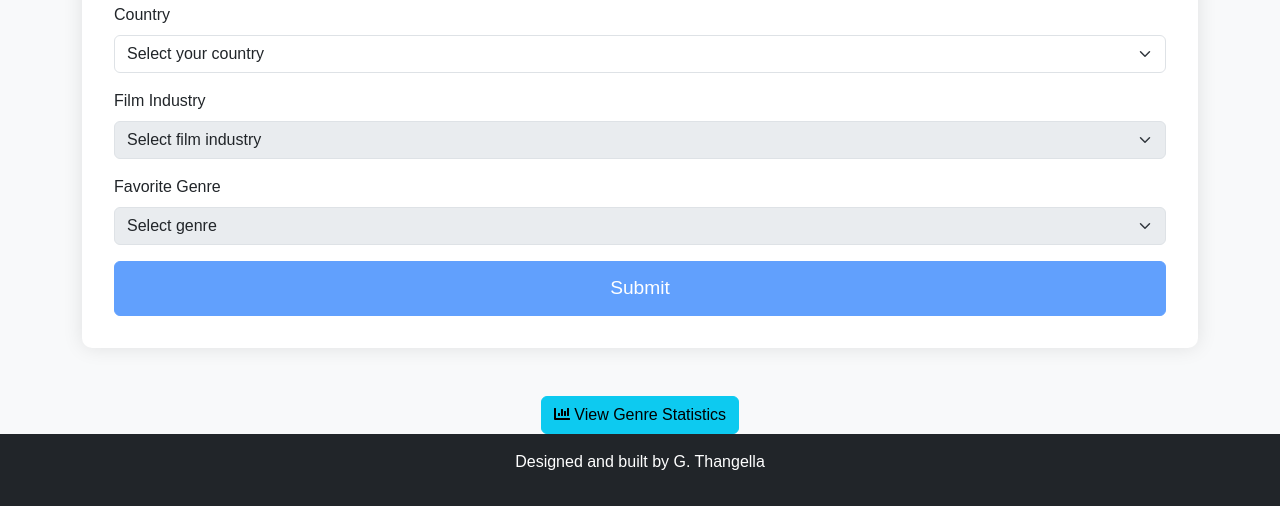
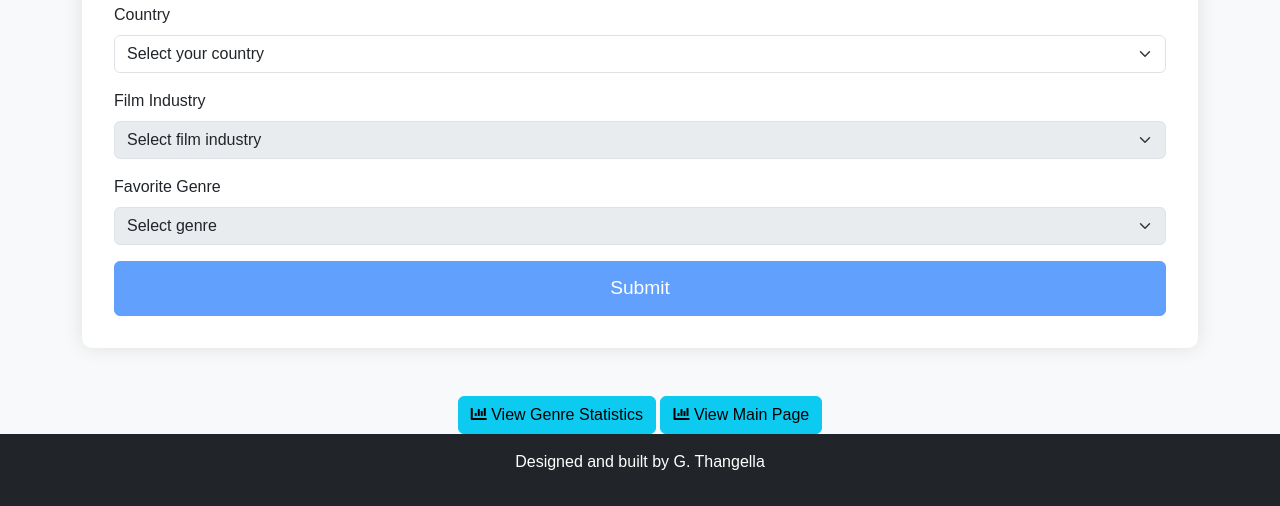
Before and after one commit to GTK-THANGELLA-17/MoviePulse, a plain HTML site: page index.html in a window 1280 px wide. Shown: the part 323-829 px from the top of the page. Drawn offline with nearby package versions, Linux system fonts and the light colour scheme.

Commit message:
Update index.html

```diff
--- a/index.html
+++ b/index.html
@@ -112,6 +112,7 @@
         </div>
         <div class="text-center">
             <a href="stats.html" class="btn btn-info mt-3"><i class="fas fa-chart-bar"></i> View Genre Statistics</a>
+ <a href="landing.html" class="btn btn-info mt-3"><i class="fas fa-chart-bar"></i> View Main Page</a>
         </div>
     </div>
 <!-- Footer -->
```
